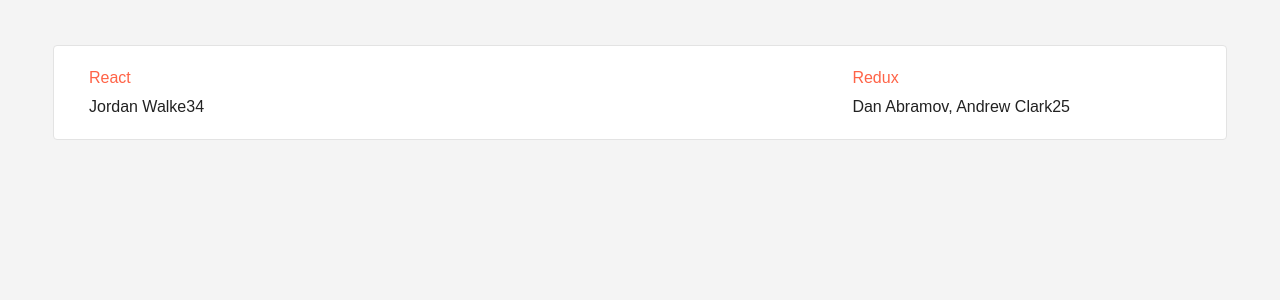
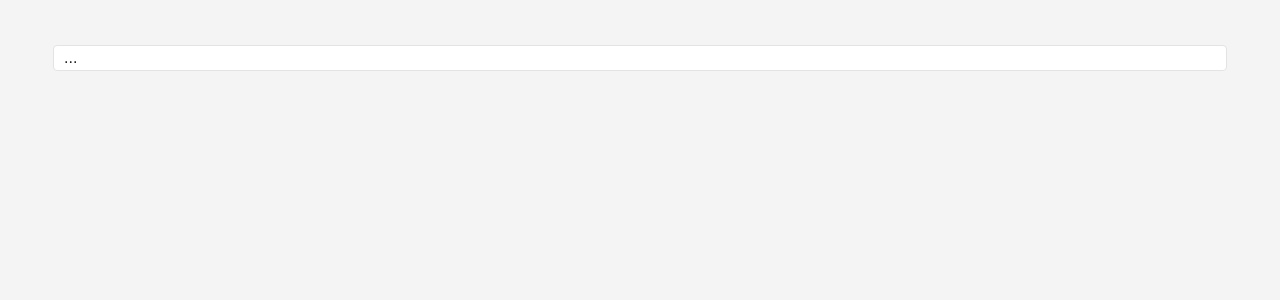
Before and after one commit to julia-dizhak/react-hackernews, a React (Create React App) app in the folder hackernews-app/: page / in a window 1280 px wide. Shown: the top 300 px of the page. Built offline with nearby package versions, Linux system fonts and the light colour scheme.

Commit message:
update a list

```diff
--- a/hackernews-app/src/App.js
+++ b/hackernews-app/src/App.js
@@ -1,19 +1,6 @@
 import React from 'react';
-import PropTypes from 'prop-types';
 
-const propTypes = {
-    list: PropTypes.arrayOf(
-        PropTypes.shape({
-            objectID: PropTypes.string.isRequired,
-            author: PropTypes.string,
-            url: PropTypes.string,
-            num_comments: PropTypes.number,
-            points: PropTypes.number
-        })
-    )
-};
 
-export default function App(props) {
 const list = [
     {
         title: 'React',
@@ -33,27 +20,11 @@
     }
 ];
 
+export default function App(props) {
     return (
         <ul className="posts-list">
-            {
-                list.map(function(item) {
-                    return (
-                        <li key={item.objectID} className="posts">
-                            <article>
-                                <header>
-                                    <a className="title-link" href={item.url}>{item.title}</a>
-                                </header>
-                                <span>{item.author}</span>
-                                <span>{item.num_comments}</span>
-                                <span>{item.points}</span>
-                            </article>
-                        </li>
-                    );
-                })
-            }
+            ...
         </ul>
 
     )
 }
-
-App.propTypes = propTypes;
```
Lines whose indentation alone changed are shown as unchanged.
